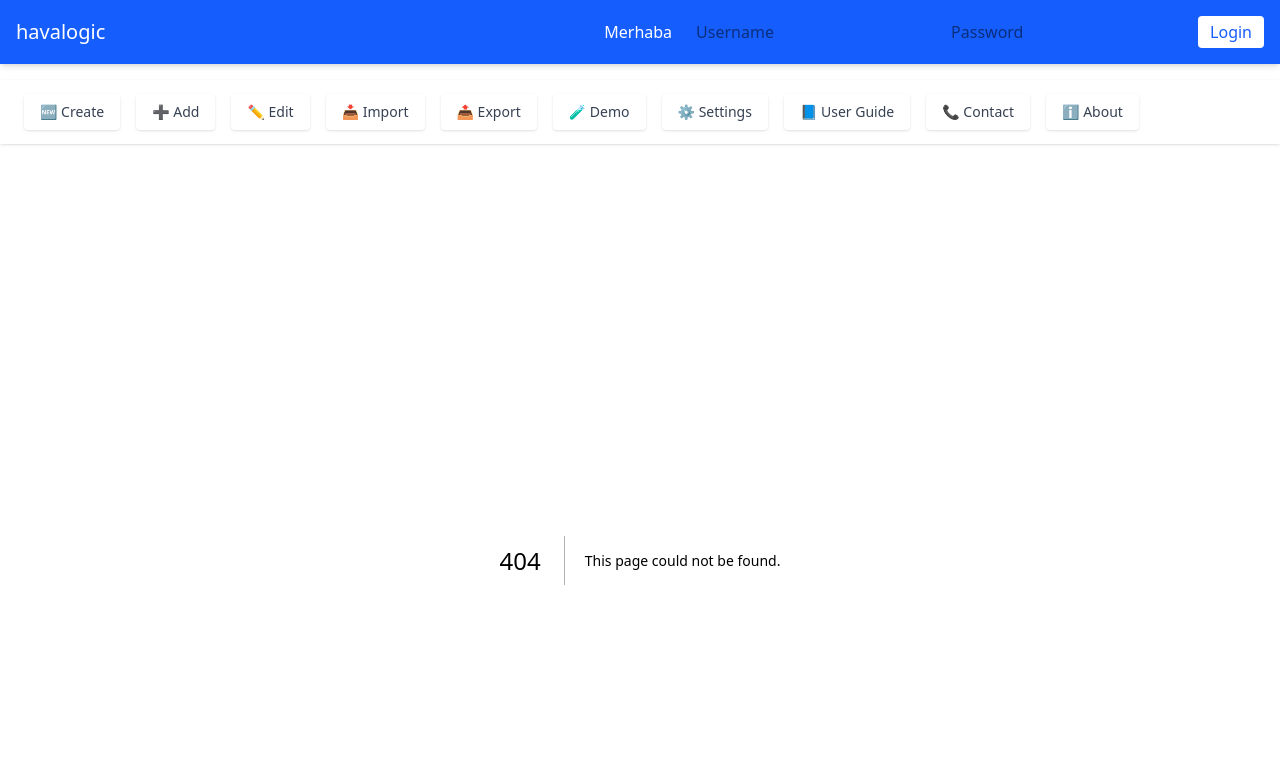
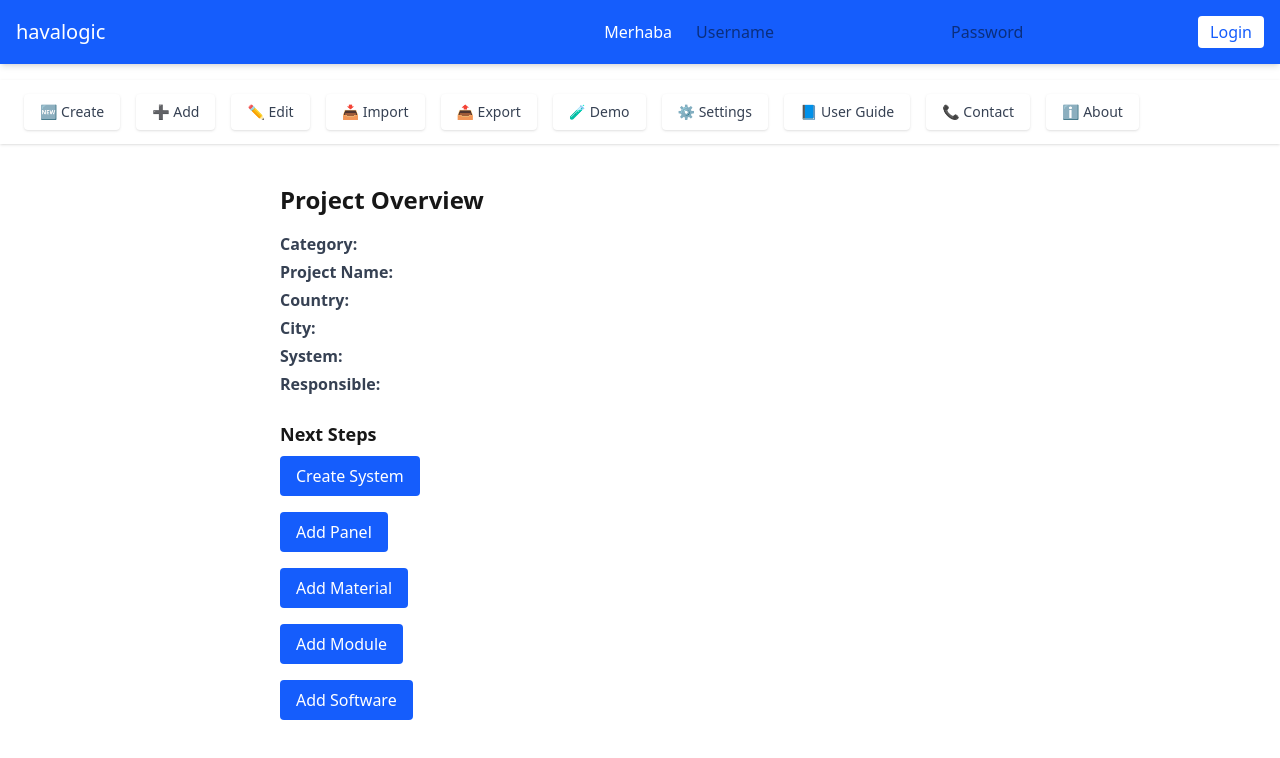
Before and after one commit to ErginYurttas/havalogic, a Next.js app: page /project in a window 1280 px wide. Before the commit this address had no page. Shown: the top 758 px of the page. Built offline with nearby package versions, Linux system fonts and the light colour scheme.

Commit message:
ProjectPage sistem listesi güncellemesi

```diff
--- /dev/null
+++ b/app/project/page.tsx
@@ -0,0 +1,89 @@
+"use client";
+
+import { useSearchParams } from "next/navigation";
+import React, { useState } from "react";
+
+export default function ProjectPage() {
+  const searchParams = useSearchParams();
+
+  const category = searchParams.get("category");
+  const projectName = searchParams.get("projectName");
+  const country = searchParams.get("country");
+  const city = searchParams.get("city");
+  const system = searchParams.get("system");
+  const responsible = searchParams.get("responsible");
+
+  const [showSystemList, setShowSystemList] = useState(false);
+
+  const systems = [
+    "Ahu", "Air Curtain", "Boiler", "Booster", "Chiller",
+    "Clean Room", "Collector", "Cooling Tower", "Data Center", "Fan",
+    "Fcu", "Generator", "Heat Exchanger", "Heat Reclaim", "Pump",
+    "Surgery Room", "Unit Heater", "Ups", "Vav", "Water Tank",
+    "Weather", "Other (manual entrance)"
+  ];
+
+  const handleSystemClick = (system: string) => {
+    alert(`${system} system selected.`);
+    setShowSystemList(false);
+  };
+
+  return (
+    <div className="p-6 max-w-3xl mx-auto">
+      <h2 className="text-2xl font-semibold mb-4">Project Overview</h2>
+
+      <div className="mb-6 text-gray-700 space-y-1">
+        <p><strong>Category:</strong> {category}</p>
+        <p><strong>Project Name:</strong> {projectName}</p>
+        <p><strong>Country:</strong> {country}</p>
+        <p><strong>City:</strong> {city}</p>
+        <p><strong>System:</strong> {system}</p>
+        <p><strong>Responsible:</strong> {responsible}</p>
+      </div>
+
+      <h3 className="text-lg font-semibold mb-2">Next Steps</h3>
+
+      <div className="relative flex flex-col items-start gap-4">
+        {/* Create System butonu */}
+        <button
+          onClick={() => setShowSystemList(!showSystemList)}
+          className="px-4 py-2 bg-blue-600 text-white rounded hover:bg-blue-700 transition"
+        >
+          Create System
+        </button>
+
+        {/* Sistem listesi popup */}
+        {showSystemList && (
+          <div className="absolute top-14 left-0 z-50 bg-white border border-gray-300 rounded shadow-lg p-4 max-h-64 overflow-y-auto w-64">
+            <p className="text-gray-700 font-medium mb-2">Select a system:</p>
+            <ul className="space-y-1">
+              {systems.map((item) => (
+                <li
+                  key={item}
+                  onClick={() => handleSystemClick(item)}
+                  className="cursor-pointer hover:text-blue-600 text-sm text-gray-800"
+                >
+                  {item}
+                </li>
+              ))}
+            </ul>
+          </div>
+        )}
+
+        {/* Diğer butonlar */}
+        <button className="px-4 py-2 bg-blue-600 text-white rounded hover:bg-blue-700 transition">
+          Add Panel
+        </button>
+        <button className="px-4 py-2 bg-blue-600 text-white rounded hover:bg-blue-700 transition">
+          Add Material
+        </button>
+        <button className="px-4 py-2 bg-blue-600 text-white rounded hover:bg-blue-700 transition">
+          Add Module
+        </button>
+        <button className="px-4 py-2 bg-blue-600 text-white rounded hover:bg-blue-700 transition">
+          Add Software
+        </button>
+      </div>
+    </div>
+  );
+}
--- a/components/CreateMenu.tsx
+++ b/components/CreateMenu.tsx
@@ -1,10 +1,16 @@
 "use client";
 
 import React, { useContext, useState } from "react";
+import { useRouter } from "next/navigation";
 import { MyContext } from "@/context/MyContextProvider";
 
-export default function CreateMenu() {
+interface CreateMenuProps {
+  onSaveComplete?: () => void;
+}
+
+export default function CreateMenu({ onSaveComplete }: CreateMenuProps) {
   const context = useContext(MyContext);
+  const router = useRouter();
   const [activeItem, setActiveItem] = useState<string | null>(null);
 
   const [formData, setFormData] = useState({
@@ -14,6 +20,8 @@ export default function CreateMenu() {
     system: "",
     responsible: "",
   });
+
+  if (!context || context.value === "Hello") return null;
 
   const menuItems = [
     "Airport", "Factory", "Hospital", "Mall",
@@ -52,26 +60,16 @@ export default function CreateMenu() {
       return;
     }
 
-    console.log("Saved project data:", {
+    const queryParams = new URLSearchParams({
       category: activeItem,
       ...formData,
-    });
-    alert("Project saved successfully!");
+    }).toString();
 
-    setFormData({
-      projectName: "",
-      country: "",
-      city: "",
-      system: "",
-      responsible: "",
-    });
-    setActiveItem(null);
+    router.push(`/project?${queryParams}`);
+
+    // Paneli kapatmak için callback çalıştır
+    if (onSaveComplete) onSaveComplete();
   };
-
-  // ✅ context yoksa component'in içeriğini render etme
-  if (!context || context.value === "Hello") {
-    return <></>;
-  }
 
   return (
     <div className="pt-4 flex flex-col items-start max-w-md">
@@ -95,35 +93,35 @@ export default function CreateMenu() {
                   value={formData.projectName}
                   onChange={handleInputChange}
                   placeholder="Project Name"
-                  className="w-full px-2 py-1 border border-gray-300 rounded"
+                  className="w-full px-2 py-1 border border-gray-300 rounded bg-blue-50"
                 />
                 <input
                   name="country"
                   value={formData.country}
                   onChange={handleInputChange}
                   placeholder="Country"
-                  className="w-full px-2 py-1 border border-gray-300 rounded"
+                  className="w-full px-2 py-1 border border-gray-300 rounded bg-blue-50"
                 />
                 <input
                   name="city"
                   value={formData.city}
                   onChange={handleInputChange}
                   placeholder="City"
-                  className="w-full px-2 py-1 border border-gray-300 rounded"
+                  className="w-full px-2 py-1 border border-gray-300 rounded bg-blue-50"
                 />
                 <input
                   name="system"
                   value={formData.system}
                   onChange={handleInputChange}
-                  placeholder="System (e.g. HVAC, KNX, CCTV)"
-                  className="w-full px-2 py-1 border border-gray-300 rounded"
+                  placeholder="System"
+                  className="w-full px-2 py-1 border border-gray-300 rounded bg-blue-50"
                 />
                 <input
                   name="responsible"
                   value={formData.responsible}
                   onChange={handleInputChange}
-                  placeholder="Responsible Person"
-                  className="w-full px-2 py-1 border border-gray-300 rounded"
+                  placeholder="Responsible"
+                  className="w-full px-2 py-1 border border-gray-300 rounded bg-blue-50"
                 />
                 <button
                   onClick={handleSave}
--- a/components/DashboardMenu.tsx
+++ b/components/DashboardMenu.tsx
@@ -15,7 +15,6 @@ const buttonList = [
   { label: "User Guide", emoji: "📘" },
   { label: "Contact", emoji: "📞" },
   { label: "About", emoji: "ℹ️" },
-
 ];
 
 export default function DashboardMenu() {
@@ -32,7 +31,6 @@ export default function DashboardMenu() {
       return;
     }
 
-    // Sadece Create aktif, diğerleri pasif uyarı verir
     const implemented = ["Create"];
     if (!implemented.includes(label)) {
       alert(`${label} feature will be available soon.`);
@@ -68,7 +66,7 @@ export default function DashboardMenu() {
       {/* Menü kutusu: Create seçildiğinde, login varsa */}
       {activePanel === "Create" && isLoggedIn && (
         <div className="absolute top-full left-0 w-full bg-black bg-opacity-70 p-6 rounded-b shadow-lg z-20 max-w-6xl mx-auto">
-          <CreateMenu />
+          <CreateMenu onSaveComplete={() => setActivePanel(null)} />
         </div>
       )}
     </div>
```
